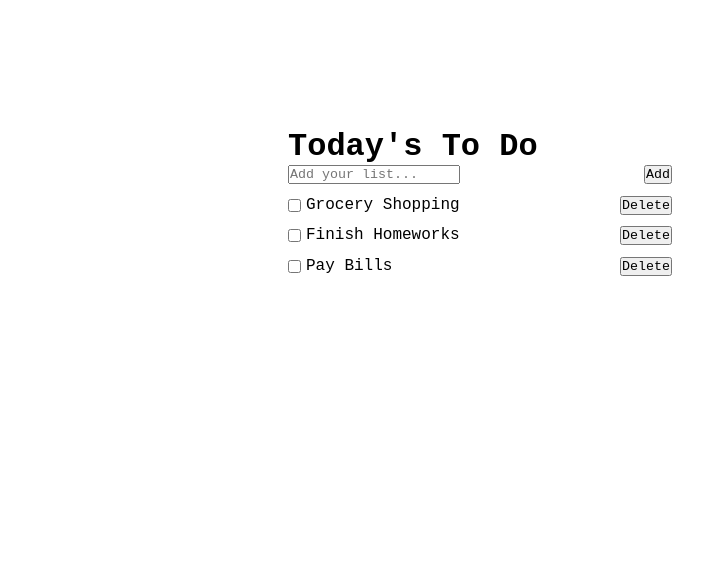
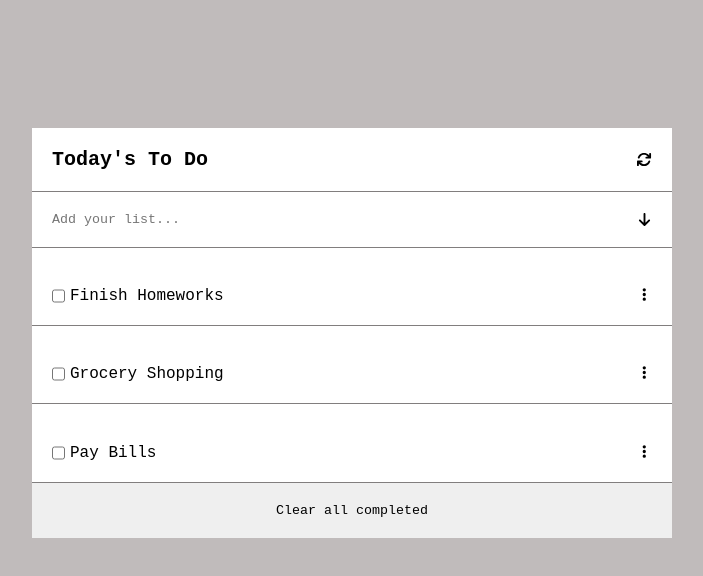
Before and after one commit to Yosefgeda/to-do-list, a website built with webpack: page src/index.html in a window 1280 px wide. Shown: the whole page, without its empty margins (224-927 px from the left). Built offline with nearby package versions, Linux system fonts and the light colour scheme.

Commit message:
Sort Array

```diff
--- a/src/index.html
+++ b/src/index.html
@@ -7,11 +7,16 @@
 </head>
 <body>
     <div class="container">
-        <div class="add-list">
+      <div class="add-list">
+
+        <div class="header-refresh">
             <h1>Today's To Do</h1>
+            <img class="submit-btn" src=<%=require('./arrows-rotate-solid.svg')%> />
+        </div>
+
                 <div class="input-field">
                     <input type="text" placeholder="Add your list...">
-                    <button class="submit-btn">Add</button>
+                    <img class="submit-btn" src=<%=require('./download.svg')%> />
                 </div>
         </div>
 
@@ -19,6 +24,8 @@
 
         </div>
 
+        <button class="clear-all">Clear all completed</button>
+
     </div>
 </body>
 </html>
--- a/src/index.js
+++ b/src/index.js
@@ -1,15 +1,37 @@
 import './style.css';
+import Icon from './ellipsis-vertical-solid.svg';
+// import Refresh from './arrows-rotate-solid.svg';
+
+
+// const container = document.querySelector('.container');
+const generatedList = document.querySelector('.generated-list');
+
+// container.innerHTML = `
+//     <div class="add-list">
+//             <h1>Today's To Do</h1>
+//             <div class="input-field">
+//                 <input type="text" placeholder="Add your list...">
+//                 <img class="submit-btn" src="${Refresh}">
+//             </div>
+//     </div>
+
+//         <div class="generated-list">
+
+//         </div>
+
+//     <button class="clear-all">Clear all completed</button>`;
+
 
 const list = [
   {
     description: 'Grocery Shopping',
     completed: false,
-    index: 1,
+    index: 2,
   },
   {
     description: 'Finish Homeworks',
     completed: false,
-    index: 2,
+    index: 1,
   },
   {
     description: 'Pay Bills',
@@ -17,17 +39,19 @@ const list = [
     index: 3,
   },
 ];
-const generatedList = document.querySelector('.generated-list');
+
+
+let sortedList = list.sort(
+    (l1, l2) => (l1.index > l2.index) ? 1 : (l1.index < l2.index) ? -1 : 0);
 
 const displayTodo = () => {
-  const displayTodo = list.map((item) => `
+  const displayTodo = sortedList.map((item) => `
     <div class='todo-lists'>
         <input type="checkbox" class='check-box' id='${item.index}'>
         <p class='todo-paragraph'>${item.description}</p>
-        <button class='delete-btn'>Delete</button>
+        <img src='${Icon}' class='delete-btn'>
     </div>
  `);
-
   generatedList.innerHTML = (displayTodo).join('');
 };
 
--- a/src/style.css
+++ b/src/style.css
@@ -4,29 +4,71 @@
   font-family: 'Courier New', Courier, monospace;
 }
 
+body {
+    background-color: rgb(192, 187, 187);
+}
+
 .container {
   margin-top: 10%;
-  margin-left: 40%;
+  margin-left: 20%;
+  display: flex;
+  flex-direction: column;
+  background-color: white;
+  width: 50%;
+}
+
+.header-refresh {
+    display: flex;
+    justify-content: space-between;
+    align-items: center;
+    padding: 20px;
+    border-bottom: 1px solid rgb(129, 126, 126);
+}
+
+.header-refresh h1 {
+    font-size: 20px;
 }
 
 .input-field {
   display: flex;
-  width: 50%;
   justify-content: space-between;
+  align-items: center;
+  border-bottom: 1px solid rgb(129, 126, 126);
+  padding-right: 20px;
 }
 
-.generated-list {
-  width: 50%;
+.input-field input {
+    border: none;
+    padding: 20px;
+    background-color: white
+}
+
+.submit-btn {
+    width: 15px;
+    height: 15px;
 }
 
 .todo-lists {
   margin-top: 3%;
-  width: 100%;
   display: flex;
   justify-content: start;
   gap: 5px;
+  border-bottom: 1px solid rgb(129, 126, 126);
+  padding: 20px;
 }
 
 .delete-btn {
   margin-left: auto;
+  width: 15px;
+  height: 15px;
+  background-color: white;
 }
+
+.clear-all {
+  border: none;
+  padding: 20px;
+}
+
+.clear-all:hover {
+  cursor: pointer;
+}
--- a/webpack.config.js
+++ b/webpack.config.js
@@ -23,6 +23,10 @@ module.exports = {
         test: /\.css$/i,
         use: ['style-loader', 'css-loader'],
       },
+      {
+        test: /\.(png|svg|jpg|jpeg|gif)$/i,
+        type: 'asset/resource',
+      },
     ],
   },
 
```
Also changed, not shown: dist/0ae447886d326dbbf9f8.svg (added), dist/2271ce9a561d6a772021.svg (added), dist/74a0022250cb3f558c19.svg (added), dist/index.html, dist/main.js, src/arrows-rotate-solid.svg (added), src/download.svg (added), src/ellipsis-vertical-solid.svg (added).
